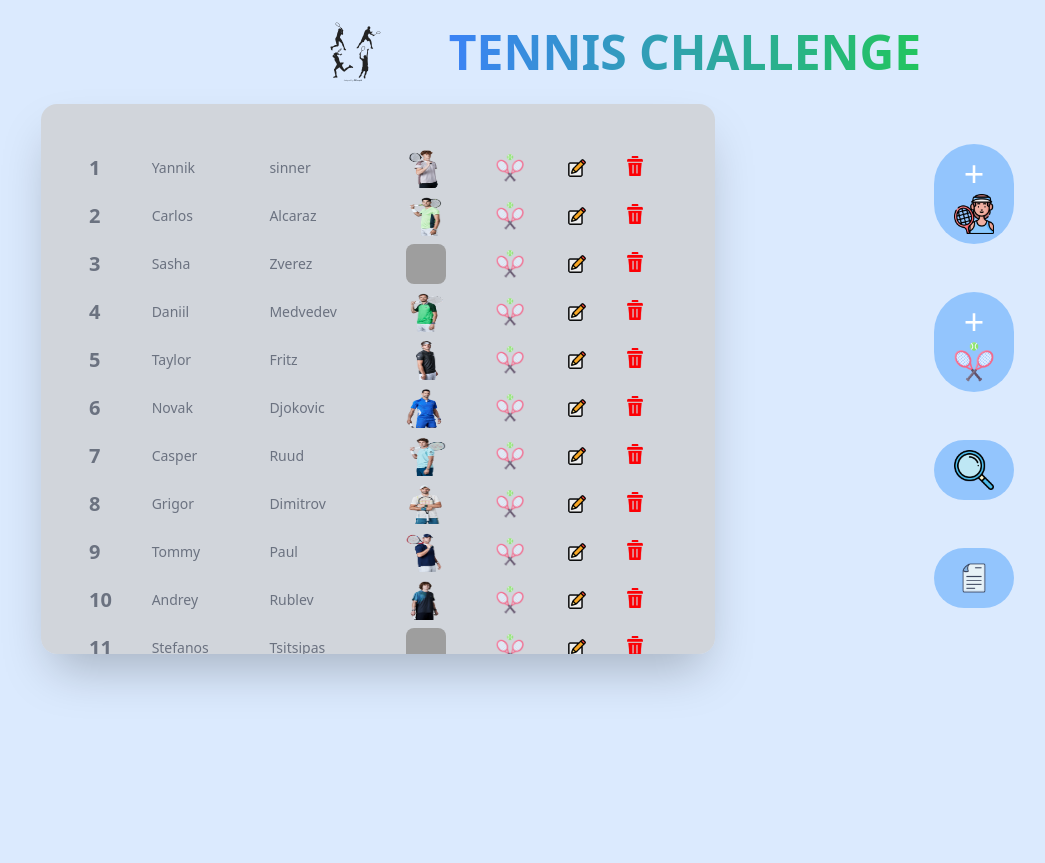
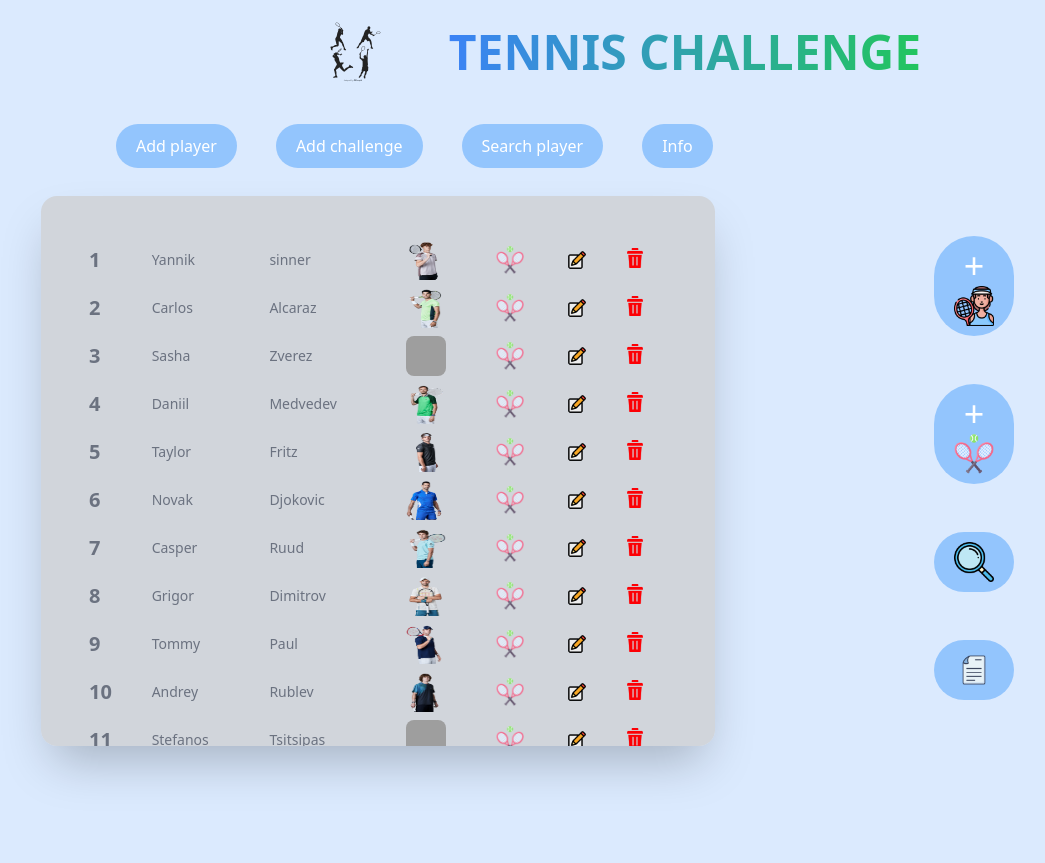
Before and after one commit to egido-quan/Sp4Laravel, a Laravel app: page / in a window 1280 px wide. Shown: the top 863 px of the page, without its empty margins (19-1064 px from the left). Run offline with Laravel 12, Linux system fonts and the light colour scheme; data comes from the database, SQL or seed files in the repository; some libraries are stand-ins or nearby versions; grey boxes are pictures that could not be loaded.

Commit message:
Navbar added to show main options in every view

```diff
--- a/resources/views/components/lista.blade.php
+++ b/resources/views/components/lista.blade.php
@@ -13,7 +13,28 @@
         <a title="home" href="{{asset('/')}}"><img class="size-16 hover:scale-125" src="{{ asset('images/Titulo.svg') }}"></a>
         <a href="{{asset('/')}}"><h1 class="text-5xl font-extrabold text-transparent bg-clip-text bg-gradient-to-r from-blue-500 to-green-500 hover:scale-125"> TENNIS CHALLENGE</h1></a>
     </div>
-
+    <div class="flex ml-16  w-7/12 px-10 justify-evenly items-center">
+        <a href="{{asset('/')}}player/add">
+            <button type="button"  title="add player" class="my-10 text-base text-white bg-blue-300 hover:bg-blue-600 focus:ring-4 focus:ring-blue-300 font-medium rounded-full text-3xl px-5 py-2.5 me-2 mb-2">
+                Add player
+            </button>
+        </a>
+        <a href="{{asset('/')}}challenges/add">
+            <button type="button" title="add challenge" class="my-10 text-base text-white bg-blue-300 hover:bg-blue-600 focus:ring-4 focus:ring-blue-300 font-medium rounded-full text-3xl px-5 py-2.5 me-2 mb-2">
+                Add challenge
+            </button>
+        </a>
+        <a href="{{asset('/')}}player/find">
+            <button type="button" title="find player" class="my-10 text-base text-white bg-blue-300 hover:bg-blue-600 focus:ring-4 focus:ring-blue-300 font-medium rounded-full text-3xl px-5 py-2.5 me-2 mb-2">
+                Search player
+            </button>
+        </a>
+        <a href="{{asset('/')}}info">
+            <button type="button" title="info" class="my-10 text-base text-white bg-blue-300 hover:bg-blue-600 focus:ring-4 focus:ring-blue-300 font-medium rounded-full text-3xl px-5 py-2.5 me-2 mb-2">
+                Info
+            </button>
+        </a>
+    </div>
 
         <section class = "flex mx-10 my-5">
         <div class="bg-gray-300 shadow-2xl h-[550px] w-3/5 p-10 mx-5 overflow-y-auto rounded-2xl">
```
